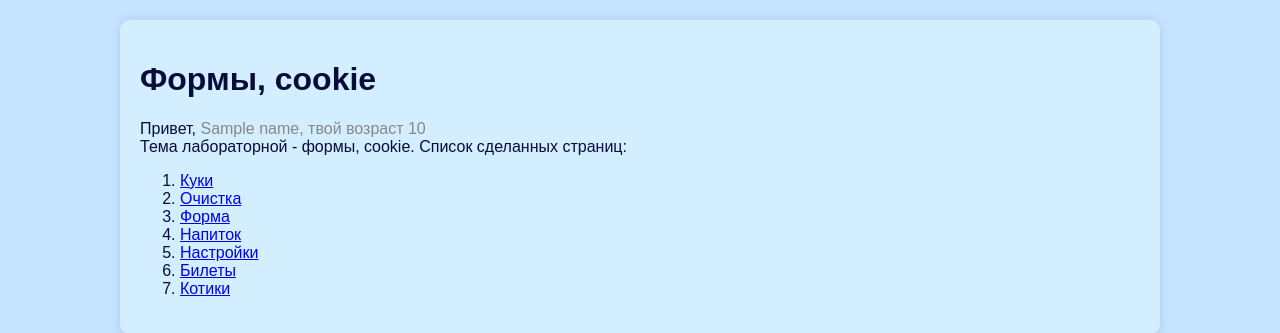
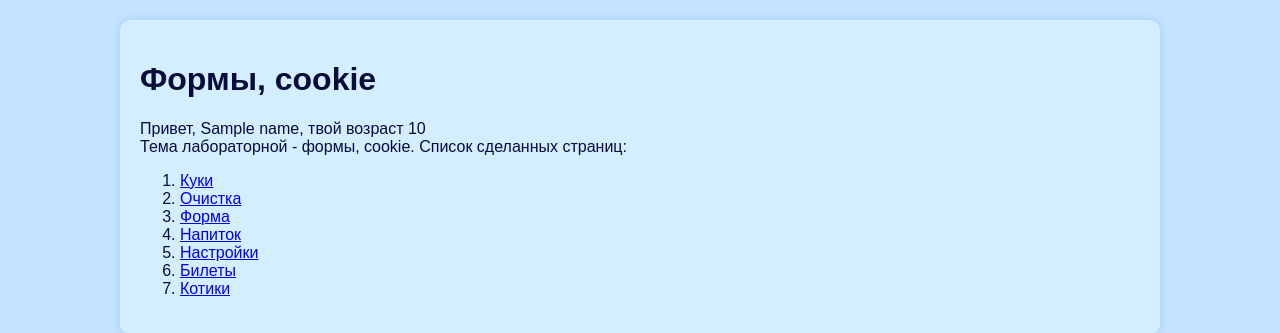
Before and after one commit to krepuk/web-programming-labs-2, a Flask app: template templates/lab3/lab3.html in a window 1280 px wide. Shown: the part 38-371 px from the top of the page. Run offline with Flask 3, Linux system fonts and the light colour scheme; the template is opened without the code that fills it: most values are stand-ins (such as "Sample title", 1, 10 or a date in 2020).

Commit message:
правки

```diff
--- a/templates/lab3/lab3.html
+++ b/templates/lab3/lab3.html
@@ -7,7 +7,7 @@
 {% block main %}
     <h1>Формы, cookie</h1>
     {% if name %}
-        <div>Привет, <span style="color: {{name_color}}">{{name}}, твой возраст {{age}}</span>
+        <div>Привет, <span style="color:" {{name_color}}>{{name}}, твой возраст {{age}}</span>
         </div>
     {% else %}
         <div>Привет, аноним</span></div>
--- a/templates/lab3/order.html
+++ b/templates/lab3/order.html
@@ -23,8 +23,6 @@
             <div>Добавки:</div>
             <label>
                 <input type="checkbox" name="milk"> Молоко (+30 рублей)
-            </label>
-            <label>
                 <input type="checkbox" name="sugar"> Сахар (+10 рублей)
             </label>
         </div>
```
